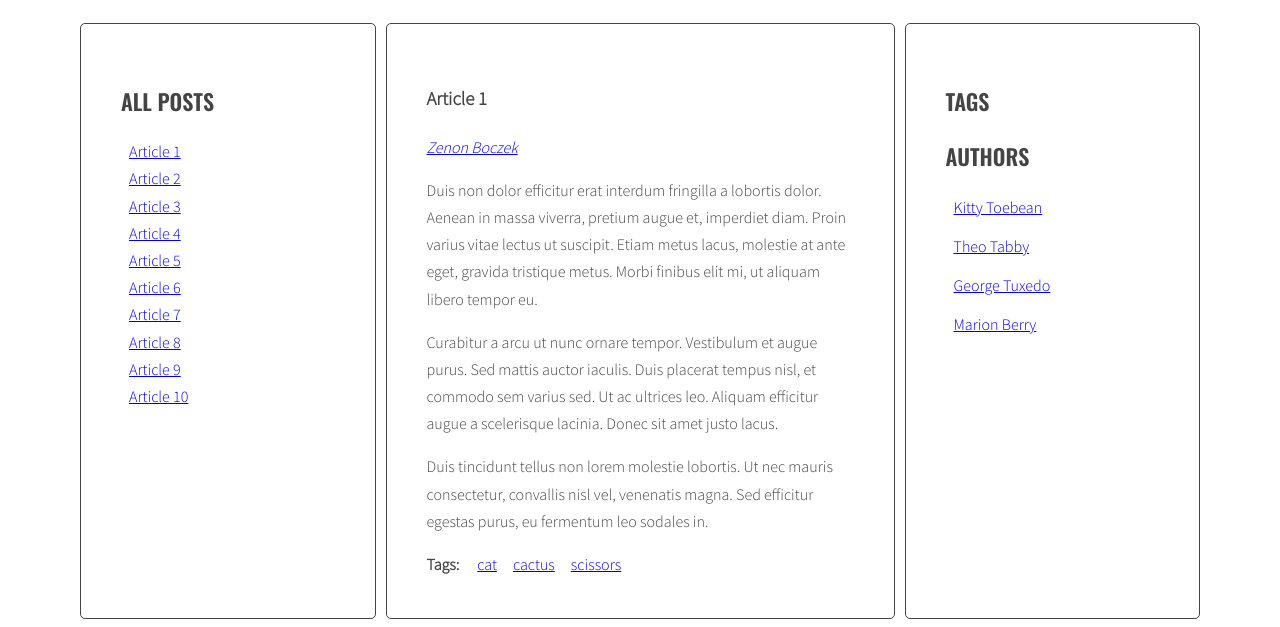
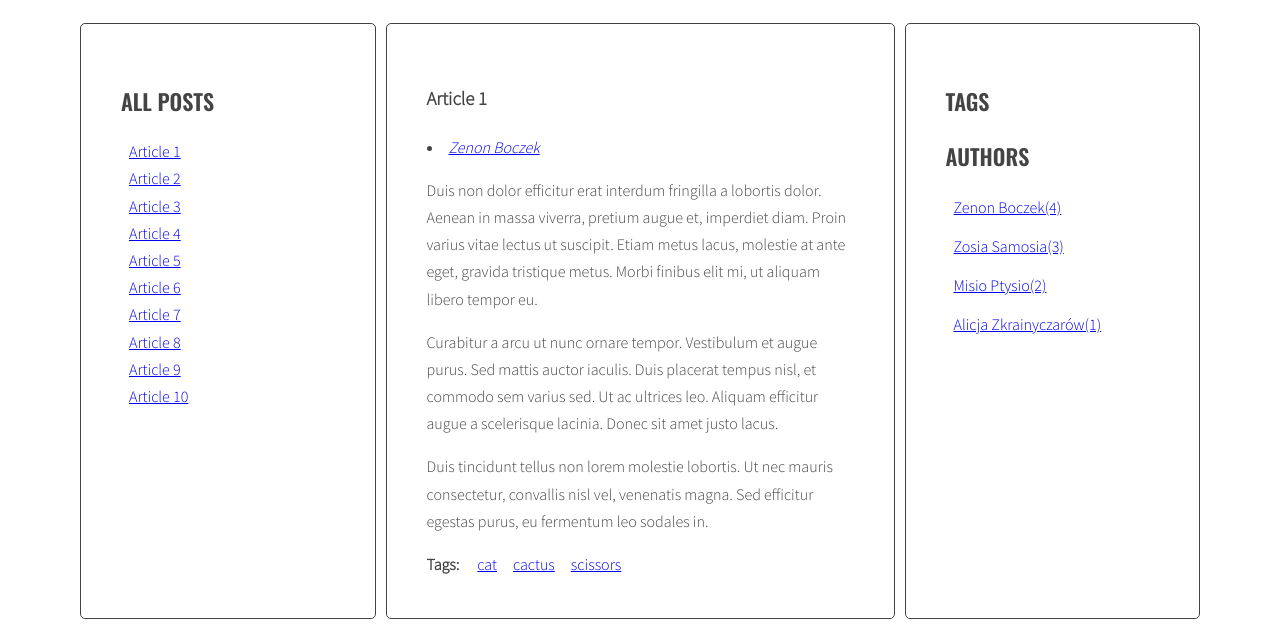
Before and after one commit to rwalkow/javascript-blog, a website: page index.html in a window 1280 px wide. Shown: the part 220-847 px from the top of the page. Drawn offline with nearby package versions, Linux system fonts and the light colour scheme.

Commit message:
Modify js script and html code

```diff
--- a/index.html
+++ b/index.html
@@ -181,26 +181,7 @@
         </ul>
         <h2 class="section-title">Authors</h2>
         <ul class="list authors">
-          <li>
-            <a href="#">
-              <span class="author-name">Kitty Toebean</span>
-            </a>
-          </li>
-          <li>
-            <a href="#">
-              <span class="author-name">Theo Tabby</span>
-            </a>
-          </li>
-          <li>
-            <a href="#">
-              <span class="author-name">George Tuxedo</span>
-            </a>
-          </li>
-          <li>
-            <a href="#">
-              <span class="author-name">Marion Berry</span>
-            </a>
-          </li>
+
         </ul>
       </aside>
     </main>
--- a/js/script.js
+++ b/js/script.js
@@ -1,5 +1,4 @@
 'use strict';
-{
 const titleClickHandler = function(event){
     //console.log('Link was clicked!');
     //console.log(event);
@@ -48,7 +47,7 @@
   const optArticleTagsSelector = '.post-tags .list';
   const optAuthorsListSelector = '.authors.list';
 
-function generateTitleLinks() {
+  function generateTitleLinks() {
   /* [DONE] remove contents of titleList */
   const titleList = document.querySelector(optTitleListSelector);
   titleList.innerHTML = '';
@@ -144,7 +143,7 @@
   }
 
   /* find all tag links with "href" attribute equal to the "href" constant */
-  const sameTagLinks = document.querySelectorAll('a[href="' + href + '"]');
+  const sameTagLinks = document.querySelectorAll(`a[href="${href}"]`);
 
   /* START LOOP: for each found tag link */
   for (let sameTagLink of sameTagLinks) {
@@ -156,7 +155,7 @@
   }
 
   /* execute function "generateTitleLinks" with article selector as argument */
-  generateTitleLinks('[data-tags~="' + tag + '"]');
+  generateTitleLinks(`[data-tags~="${tag}"]`);
 }
 
 function addClickListenersToTags(){
@@ -175,9 +174,7 @@
 function generateAuthors() {
   /* find all articles */
   const articles = document.querySelectorAll(optArticleSelector);
-
-  /* make html variable with empty string */
-  let html = '';
+  const authors = {};
 
   /* START LOOP: for every article: */
   for (let article of articles) {
@@ -187,13 +184,36 @@
     /* get author from data-author attribute */
     const author = article.getAttribute('data-author');
 
-    const html = `<a href="#author-${author}"><span>${author}</span></a>`;
+
+    if (authors[author]) {
+      authors[author]++;
+    }
+    else {
+      authors[author]=1;
+    }
+
+    console.log(authors);
+    const authorLinkItem = `<li>
+                  <a href="#author-${author}"><span>${author}</span></a>
+                  </li>`;
 
     /* insert HTML of all the links into the authors wrapper */
-    authorsWrapper.innerHTML = html;
+    authorsWrapper.innerHTML += authorLinkItem;
 
-  /* END LOOP: for every article: */
+    /* END LOOP: for every article: */
   }
+
+  const authorList = document.querySelector(optAuthorsListSelector);
+  let html='';
+
+  for (let author in authors) {
+    const authorLinkItem = `<li>
+                  <a href="#author-${author}">${author}(${authors[author]})</a>
+                  </li>`;
+    html += authorLinkItem;
+  }
+
+  authorList.innerHTML = html;
 }
 
 function addClickListenersToAuthors() {
@@ -223,7 +243,7 @@
   const author = href.replace('#author-', '');
 
   /* execute function "generateTitleLinks" with article selector as argument */
-  generateTitleLinks('[data-author="' + author + '"]');
+  generateTitleLinks(`[data-author="${author}"]`);
 }
 
 
@@ -232,4 +252,3 @@
 generateAuthors();
 addClickListenersToTags();
 addClickListenersToAuthors();
-}
```
